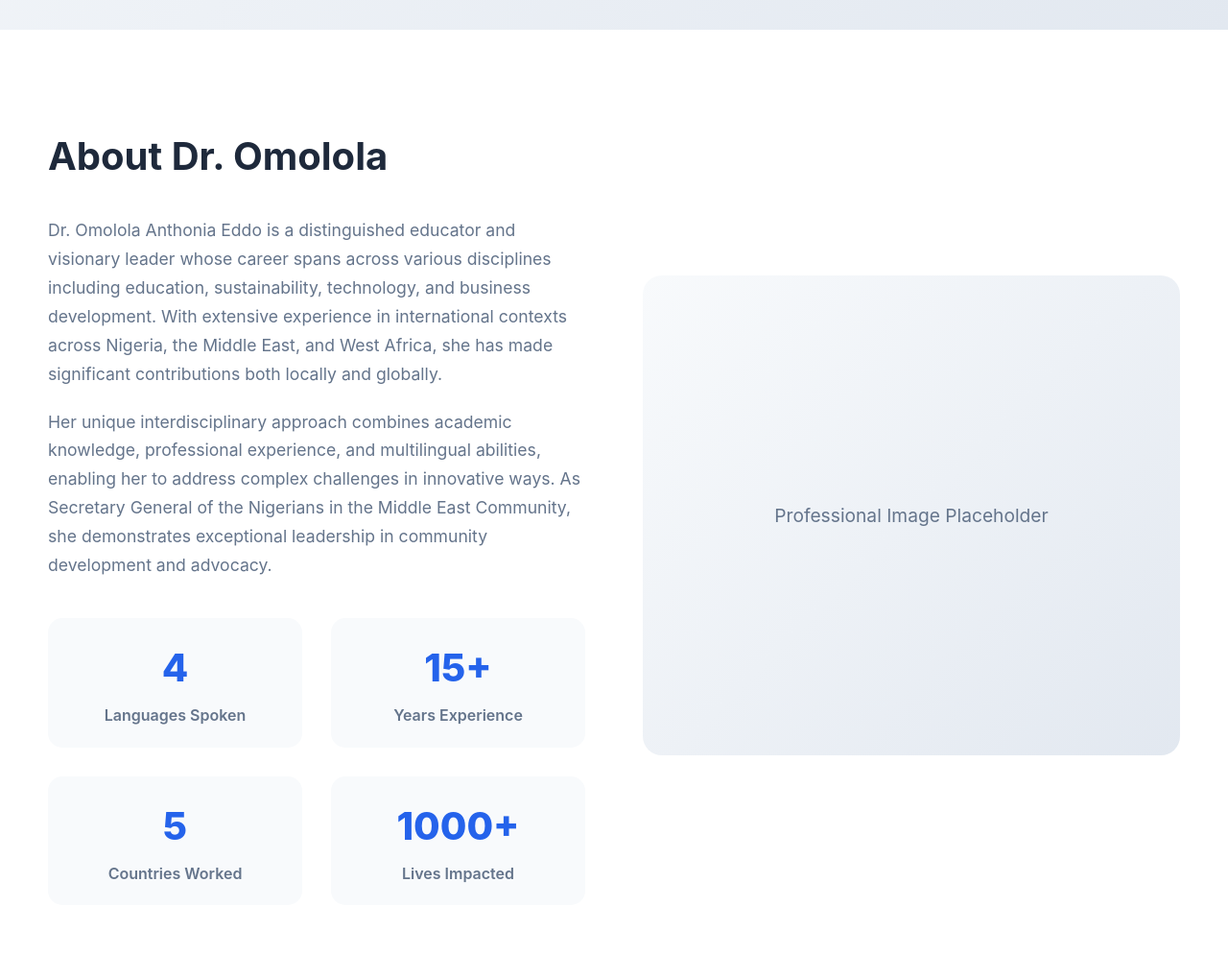
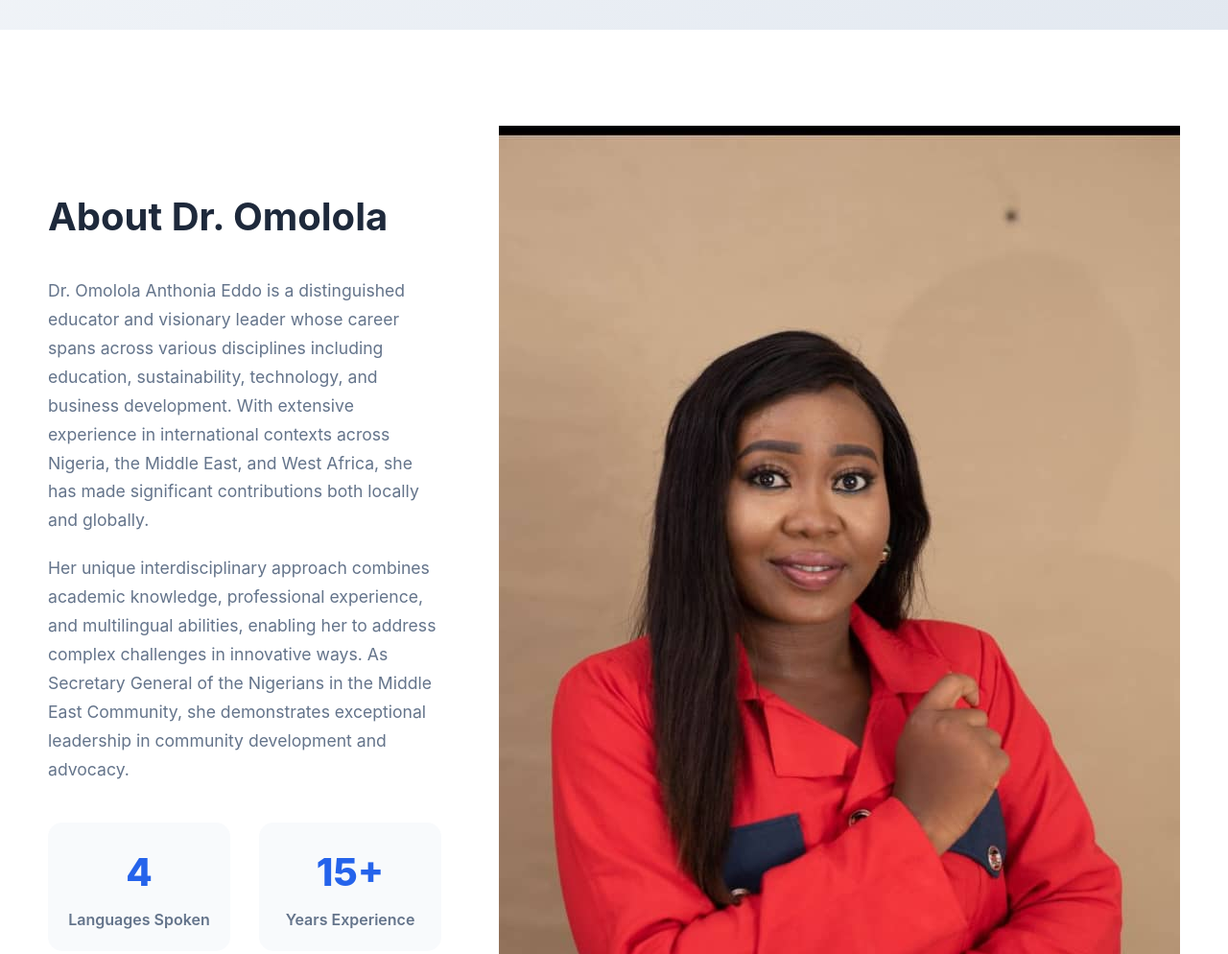
Before and after one commit to Joshjay05/Anthonia_portfolio, a plain HTML site: page index.html in a window 1280 px wide. Shown: the part 860-1854 px from the top of the page at 96% size. Drawn offline with Linux system fonts and the light colour scheme.

Commit message:
picture update

```diff
--- a/index.html
+++ b/index.html
@@ -853,21 +853,7 @@
           </div>
         </div>
         <div>
-          <div
-            style="
-              width: 100%;
-              height: 500px;
-              background: linear-gradient(135deg, #f8fafc, #e2e8f0);
-              border-radius: 20px;
-              display: flex;
-              align-items: center;
-              justify-content: center;
-              color: #64748b;
-              font-size: 1.2rem;
-            "
-          >
-            Professional Image Placeholder
-          </div>
+          <img src="/asset/lola-2.jpg" alt="" />
         </div>
       </div>
     </section>
```
